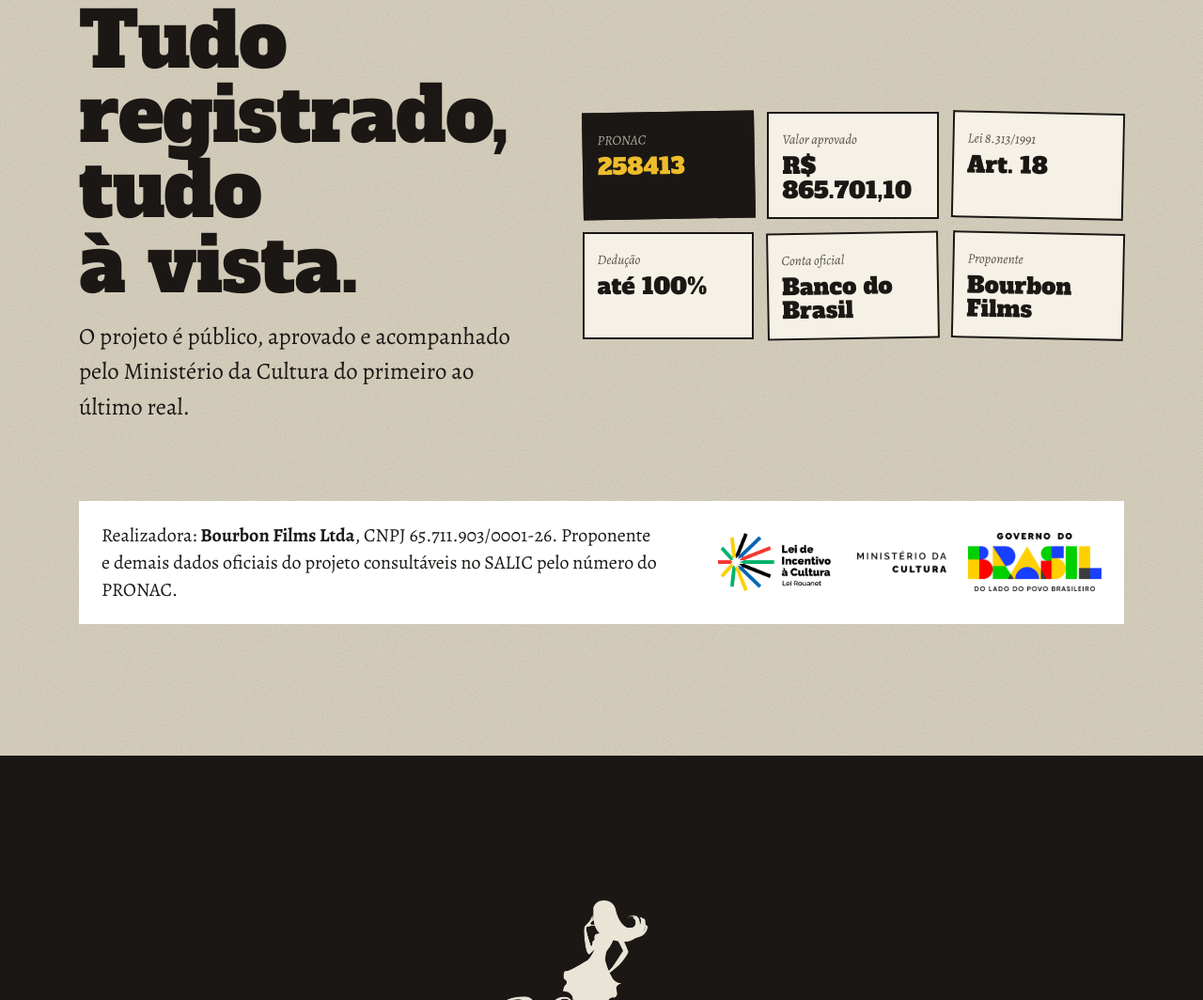
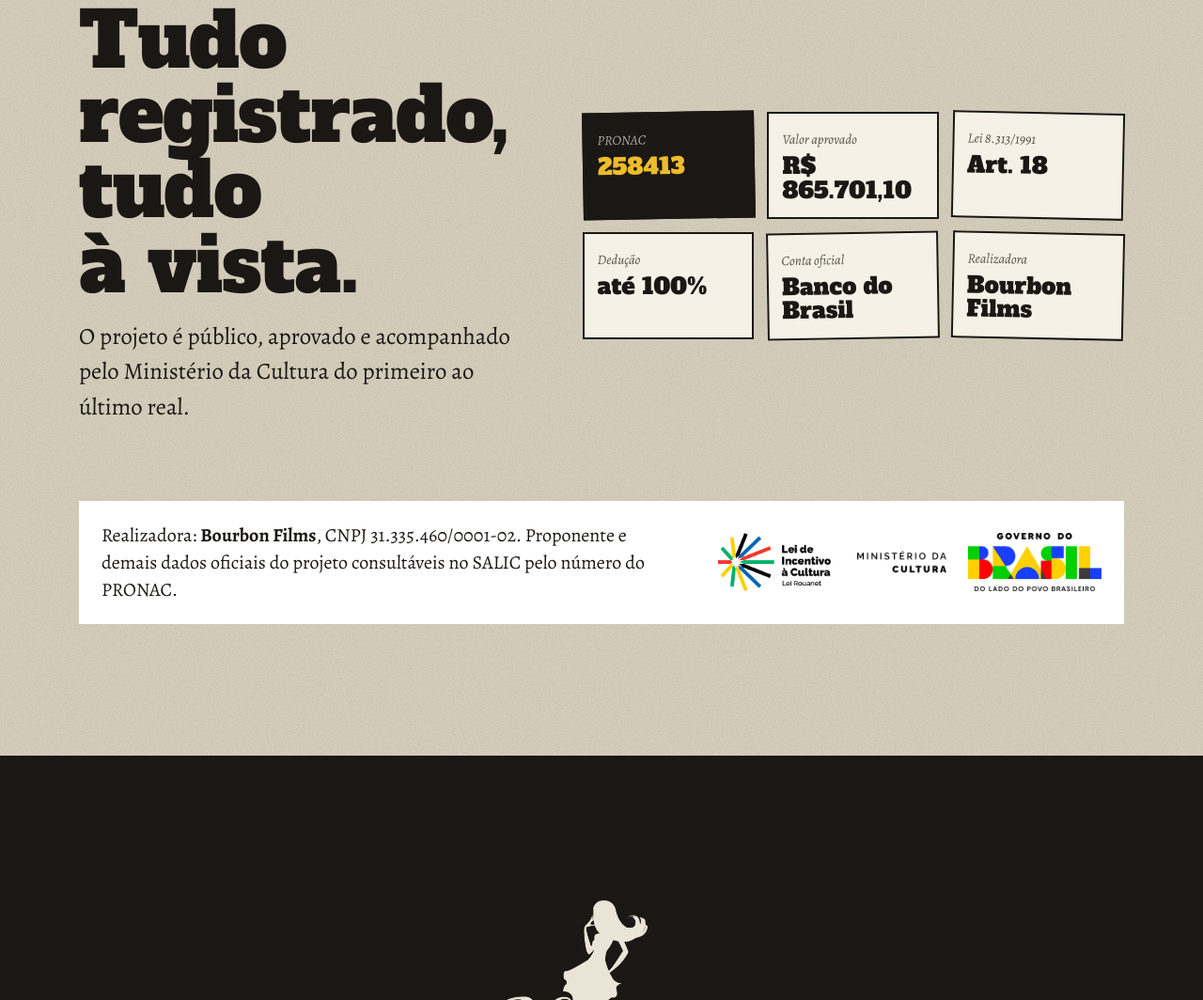
Before and after one commit to filmbourbon/poesia, a plain HTML site: page parceria-matuta/index.html in a window 1280 px wide. Shown: the part 9011-10075 px from the top of the page at 94% size. Drawn offline with Linux system fonts and the light colour scheme.

Commit message:
Add files via upload

```diff
--- a/assets/js/matuta.js
+++ b/assets/js/matuta.js
@@ -693,7 +693,7 @@
     h += '<section class="pdf-sec"><h2>Condições e observações legais</h2><p>' + esc(fiscalTexto()) + '</p><p>Contrapartidas seguem o plano aprovado pelo Ministério da Cultura, o manual de identidade da Lei Rouanet e as regras de publicidade de bebidas alcoólicas (Lei 9.294/1996 e CONAR). As faixas de valor são referências comerciais, não cotas nem direitos automáticos. Benefícios propostos só valem depois de aprovados e formalizados no termo de patrocínio.</p></section>' +
       '<section class="pdf-sec"><h2>Próximos passos</h2><ul class="pdf-passos"><li>Conversa para ajustar valor e contrapartidas</li><li>Contabilidade da Matuta confirma Lucro Real e teto</li><li>Validação das propostas com o projeto aprovado</li><li>Termo de patrocínio com as entregas acordadas</li><li>Depósito na conta oficial do projeto no Banco do Brasil</li><li>Recibo de Mecenato e início das contrapartidas</li>' + (bou.length ? '<li>Orçamento separado dos serviços Bourbon</li>' : '') + '</ul></section>' +
       '<p class="pdf-nota">Proposta personalizada e sujeita a alinhamento final. Esta simulação não é contrato, não cria obrigação para nenhuma das partes e não confirma patrocínio. Saldo disponível para captação: ' + rs(SALDO) + ', atualizado em ' + SALDO_EM + '.</p>' +
-      '<footer class="pdf-pe"><span><b>Bourbon Films Ltda</b>, realizadora. CNPJ 65.711.903/0001-26.</span><span><b>Bourbon Films</b> · (83) 99868-3878 · bourbonfilms@gmail.com · poesia.art.br</span></footer>';
+      '<footer class="pdf-pe"><span><b>Bourbon Films</b>, realizadora. CNPJ 31.335.460/0001-02.</span><span><b>Bourbon Films</b> · (83) 99868-3878 · bourbonfilms@gmail.com · poesia.art.br</span></footer>';
     $('#m-pdf').innerHTML = h;
   }
   doc.addEventListener('click', function (e) {
--- a/parceria-matuta/index.html
+++ b/parceria-matuta/index.html
@@ -495,11 +495,11 @@
         <li><span>Lei 8.313/1991</span><b>Art. 18</b></li>
         <li><span>Dedução</span><b>até 100%</b></li>
         <li><span>Conta oficial</span><b>Banco do Brasil</b></li>
-        <li><span>Proponente</span><b>Bourbon Films</b></li>
+        <li><span>Realizadora</span><b>Bourbon Films</b></li>
       </ul>
     </div>
     <div class="m-seg-rodape">
-      <p>Realizadora: <b>Bourbon Films Ltda</b>, CNPJ 65.711.903/0001-26. Proponente e demais dados oficiais do projeto consultáveis no SALIC pelo número do PRONAC.</p>
+      <p>Realizadora: <b>Bourbon Films</b>, CNPJ 31.335.460/0001-02. Proponente e demais dados oficiais do projeto consultáveis no SALIC pelo número do PRONAC.</p>
       <div class="m-seg-marcas">
         <img src="../assets/img/logos/lei-incentivo.png" alt="Lei de Incentivo à Cultura, Lei Rouanet" width="646" height="330" loading="lazy">
         <img src="../assets/img/logos/minc-govbr.png" alt="Ministério da Cultura, Governo do Brasil" width="1200" height="285" loading="lazy">
```
